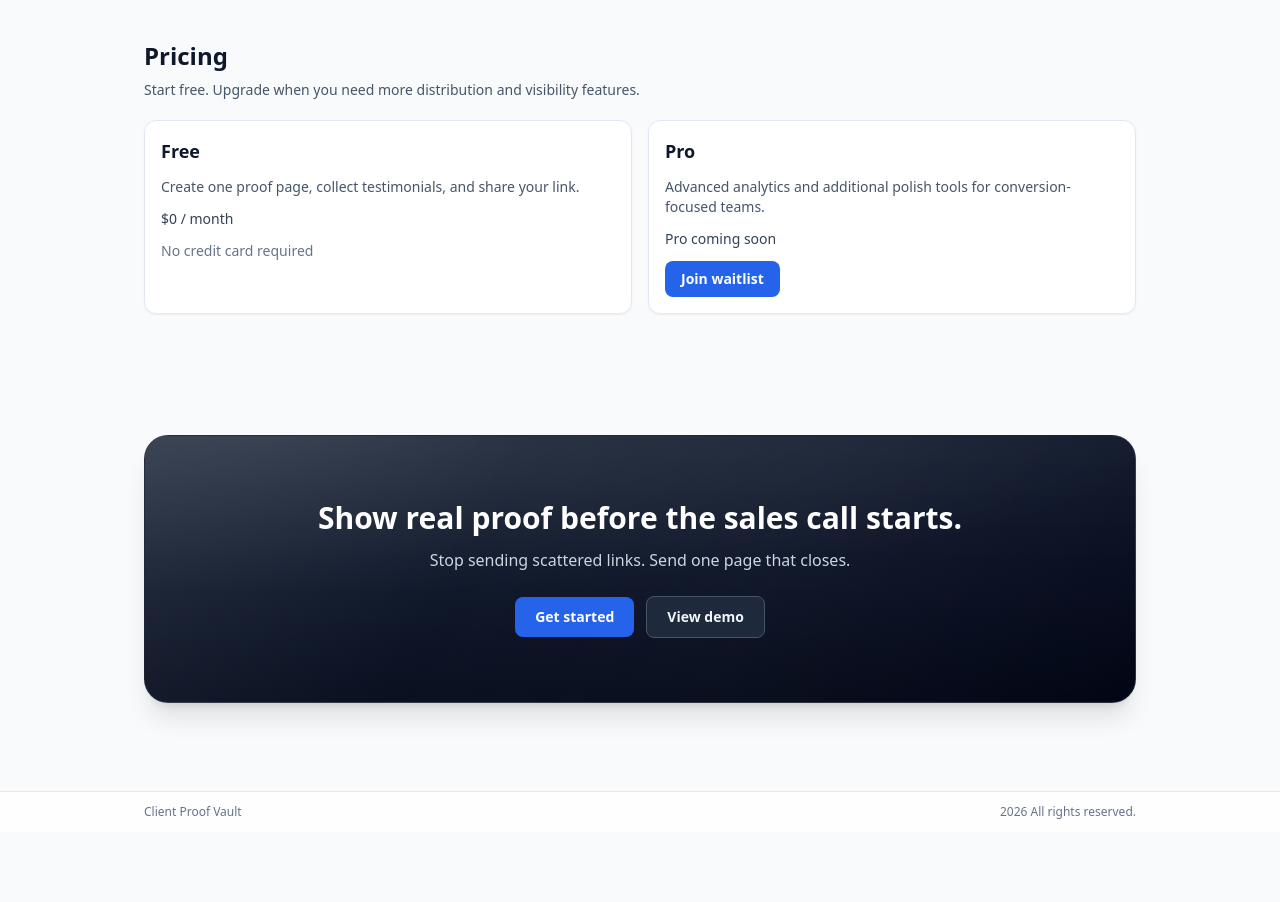
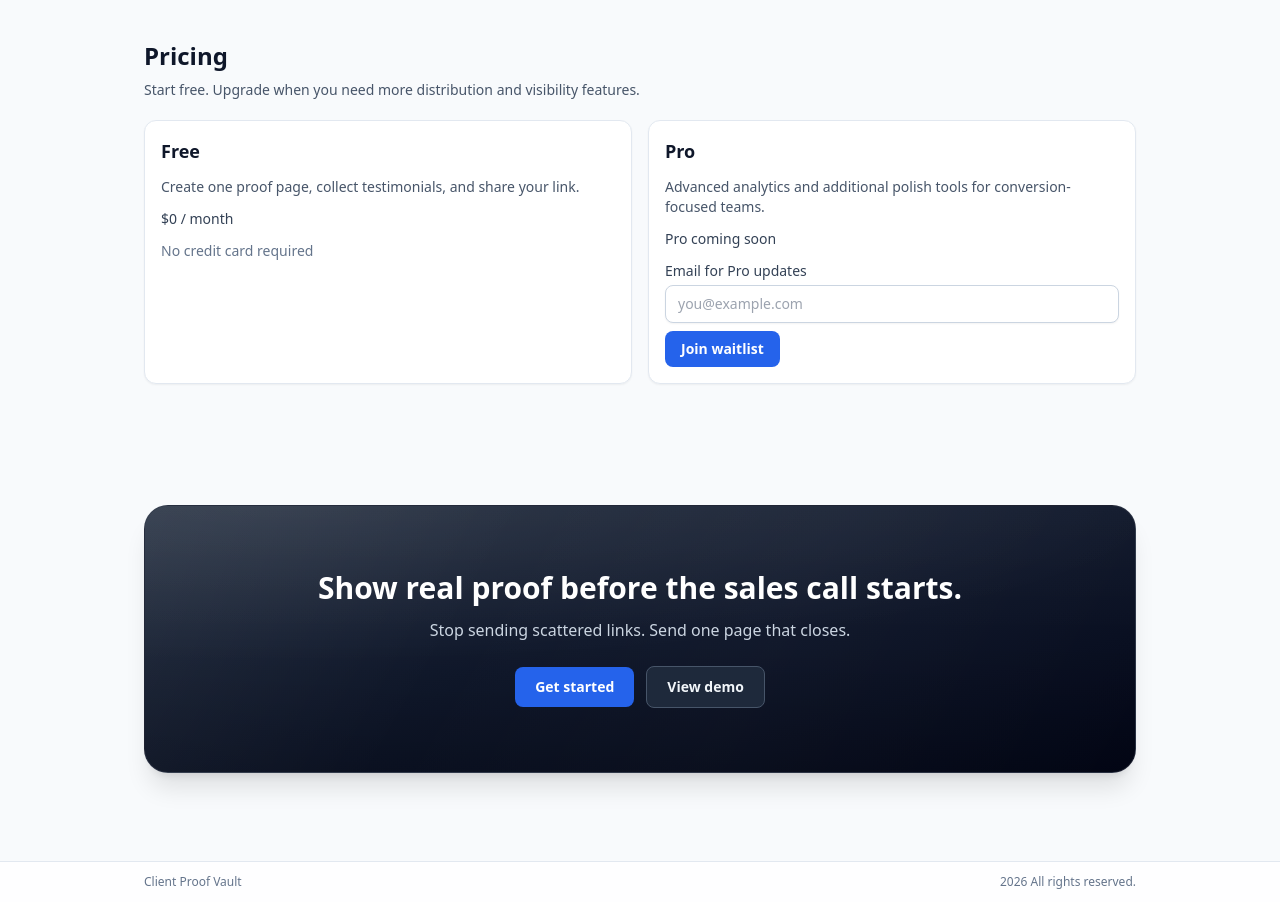
Before and after one commit to conels08/client-proof-vault, a Next.js app: page / in a window 1280 px wide. Shown: the part 3800-4702 px from the top of the page. Before the commit the page ends 4632 px from the top, so only its background shows below. Built offline with nearby package versions, Linux system fonts and the light colour scheme; no server answers.

Commit message:
feat: add waitlist email capture with Supabase persistence and anti-spam safeguards

```diff
--- a/app/page.tsx
+++ b/app/page.tsx
@@ -3,8 +3,15 @@ import Image from 'next/image';
 import { redirect } from 'next/navigation';
 import { createServerSupabaseClient } from '@/lib/supabase/server';
 import Reveal from './components/Reveal';
+import { joinWaitlist } from './waitlist/actions';
 
-export default async function HomePage() {
+export default async function HomePage({
+  searchParams
+}: {
+  searchParams?: Promise<{ waitlist?: string }>;
+}) {
+  const resolvedSearchParams = searchParams ? await searchParams : undefined;
+  const waitlistStatus = resolvedSearchParams?.waitlist ?? '';
   const supabase = await createServerSupabaseClient();
   const {
     data: { user }
@@ -222,9 +229,42 @@ export default async function HomePage() {
             <h3 className="text-lg font-semibold text-slate-900">Pro</h3>
             <p className="text-sm text-slate-600">Advanced analytics and additional polish tools for conversion-focused teams.</p>
             <p className="text-sm font-medium text-slate-700">Pro coming soon</p>
-            <Link href="/signup" className="inline-flex rounded-lg bg-brand-600 px-4 py-2 text-sm font-semibold text-white hover:bg-brand-700">
-              Join waitlist
-            </Link>
+            <form action={joinWaitlist} className="space-y-2">
+              <input type="hidden" name="started_at" value={Date.now()} />
+              <input
+                type="text"
+                name="website"
+                tabIndex={-1}
+                autoComplete="off"
+                className="hidden"
+                aria-hidden="true"
+              />
+              <label className="block space-y-1 text-sm">
+                <span className="text-slate-700">Email for Pro updates</span>
+                <input
+                  type="email"
+                  name="email"
+                  required
+                  placeholder="you@example.com"
+                  className="w-full"
+                />
+              </label>
+              <button type="submit" className="inline-flex rounded-lg bg-brand-600 px-4 py-2 text-sm font-semibold text-white hover:bg-brand-700">
+                Join waitlist
+              </button>
+            </form>
+            {waitlistStatus === 'success' ? (
+              <p className="text-xs text-emerald-700">You are on the waitlist.</p>
+            ) : null}
+            {waitlistStatus === 'invalid' ? (
+              <p className="text-xs text-red-700">Enter a valid email address.</p>
+            ) : null}
+            {waitlistStatus === 'rate_limited' ? (
+              <p className="text-xs text-red-700">Too many attempts. Try again in a few minutes.</p>
+            ) : null}
+            {waitlistStatus === 'error' ? (
+              <p className="text-xs text-red-700">Could not join waitlist right now. Please try again.</p>
+            ) : null}
           </article>
         </div>
       </Reveal>
--- /dev/null
+++ b/app/waitlist/actions.ts
@@ -0,0 +1,79 @@
+'use server';
+
+import { headers } from 'next/headers';
+import { redirect } from 'next/navigation';
+import { createServerSupabaseClient } from '@/lib/supabase/server';
+
+const WAITLIST_WINDOW_MS = 10 * 60 * 1000;
+const WAITLIST_MAX_REQUESTS = 10;
+const waitlistAttempts = new Map<string, number[]>();
+
+async function getClientIp() {
+  const h = await headers();
+  const forwarded = h.get('x-forwarded-for');
+  if (forwarded) {
+    return forwarded.split(',')[0]?.trim() || 'unknown';
+  }
+  return h.get('x-real-ip')?.trim() || 'unknown';
+}
+
+function isRateLimited(key: string) {
+  const now = Date.now();
+  const windowStart = now - WAITLIST_WINDOW_MS;
+  const recent = (waitlistAttempts.get(key) ?? []).filter((ts) => ts >= windowStart);
+
+  if (recent.length >= WAITLIST_MAX_REQUESTS) {
+    waitlistAttempts.set(key, recent);
+    return true;
+  }
+
+  recent.push(now);
+  waitlistAttempts.set(key, recent);
+  return false;
+}
+
+export async function joinWaitlist(formData: FormData) {
+  const email = String(formData.get('email') ?? '')
+    .trim()
+    .toLowerCase();
+  const website = String(formData.get('website') ?? '').trim();
+  const startedAt = Number(formData.get('started_at') ?? 0);
+
+  if (website) {
+    redirect('/?waitlist=success');
+  }
+
+  const now = Date.now();
+  if (!Number.isFinite(startedAt) || now - startedAt < 1200) {
+    redirect('/?waitlist=error');
+  }
+
+  if (!/^[^\s@]+@[^\s@]+\.[^\s@]+$/.test(email)) {
+    redirect('/?waitlist=invalid');
+  }
+
+  const ip = await getClientIp();
+  if (isRateLimited(`waitlist:${ip}`)) {
+    redirect('/?waitlist=rate_limited');
+  }
+
+  const supabase = await createServerSupabaseClient();
+  const { error } = await supabase
+    .from('waitlist_signups')
+    .upsert(
+      {
+        email,
+        source: 'landing_page'
+      },
+      {
+        onConflict: 'email',
+        ignoreDuplicates: false
+      }
+    );
+
+  if (error) {
+    redirect('/?waitlist=error');
+  }
+
+  redirect('/?waitlist=success');
+}
```
Also changed, not shown: 1 other file (tests, documents, lock files or other folders).
